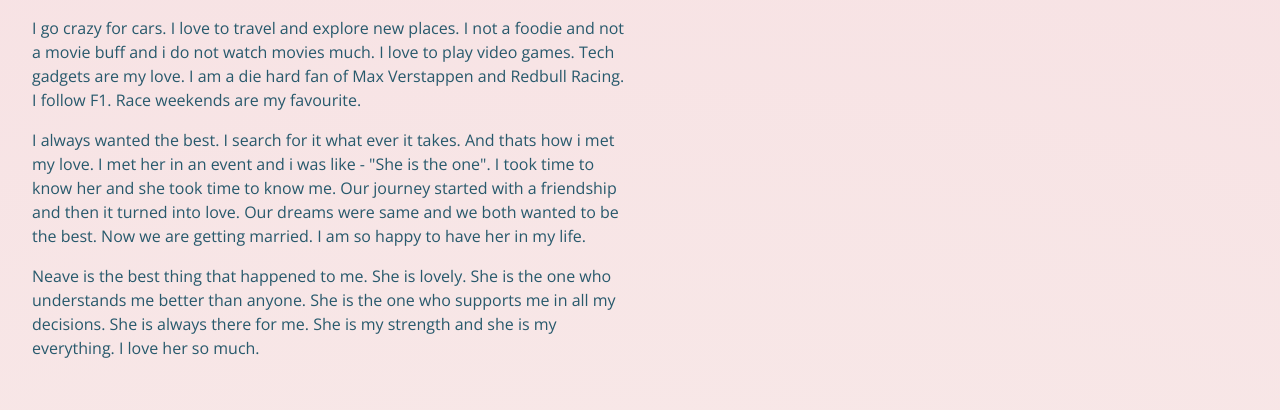
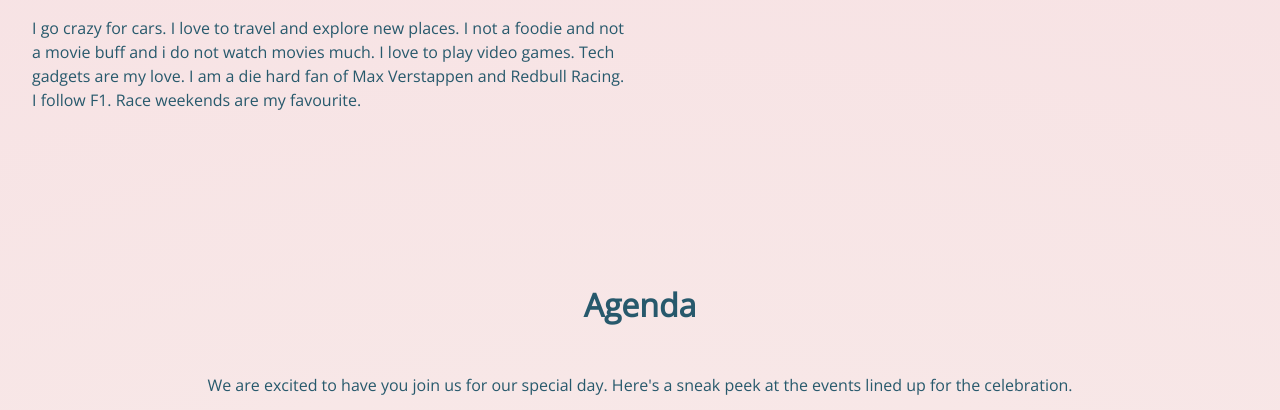
Before and after one commit to RyderKishan/kishanwedsneave, a Next.js app: page / in a window 1280 px wide. Shown: the part 1366-1776 px from the top of the page. Built offline with nearby package versions, Linux system fonts and the light colour scheme; what ics would draw is missing.

Commit message:
Edited description

```diff
--- a/src/sections/OurStory/index.tsx
+++ b/src/sections/OurStory/index.tsx
@@ -94,21 +94,6 @@ const OurStory: React.FC = () => {
                 a die hard fan of Max Verstappen and Redbull Racing. I follow
                 F1. Race weekends are my favourite.
               </p>
-              <p className="leading-6">
-                I always wanted the best. I search for it what ever it takes.
-                And thats how i met my love. I met her in an event and i was
-                like - &quot;She is the one&quot;. I took time to know her and
-                she took time to know me. Our journey started with a friendship
-                and then it turned into love. Our dreams were same and we both
-                wanted to be the best. Now we are getting married. I am so happy
-                to have her in my life.
-              </p>
-              <p className="leading-6">
-                Neave is the best thing that happened to me. She is lovely. She
-                is the one who understands me better than anyone. She is the one
-                who supports me in all my decisions. She is always there for me.
-                She is my strength and she is my everything. I love her so much.
-              </p>
             </motion.div>
             <motion.div
               {...getAnimationProps(2)}
--- a/src/sections/WhatToExpect/index.tsx
+++ b/src/sections/WhatToExpect/index.tsx
@@ -61,7 +61,7 @@ const WhatToExpect: React.FC = () => {
           <motion.p {...getAnimationProps(6)} className="text-lg text-center">
             <strong>Kishan & Neave</strong>
           </motion.p>
-          <motion.p className="flex gap-8 mt-10">
+          <motion.p className="flex gap-8 mt-10 flex-wrap items-center justify-center">
             <a
               href="https://www.instagram.com/ryder_kishan"
               target="_blank"
```
